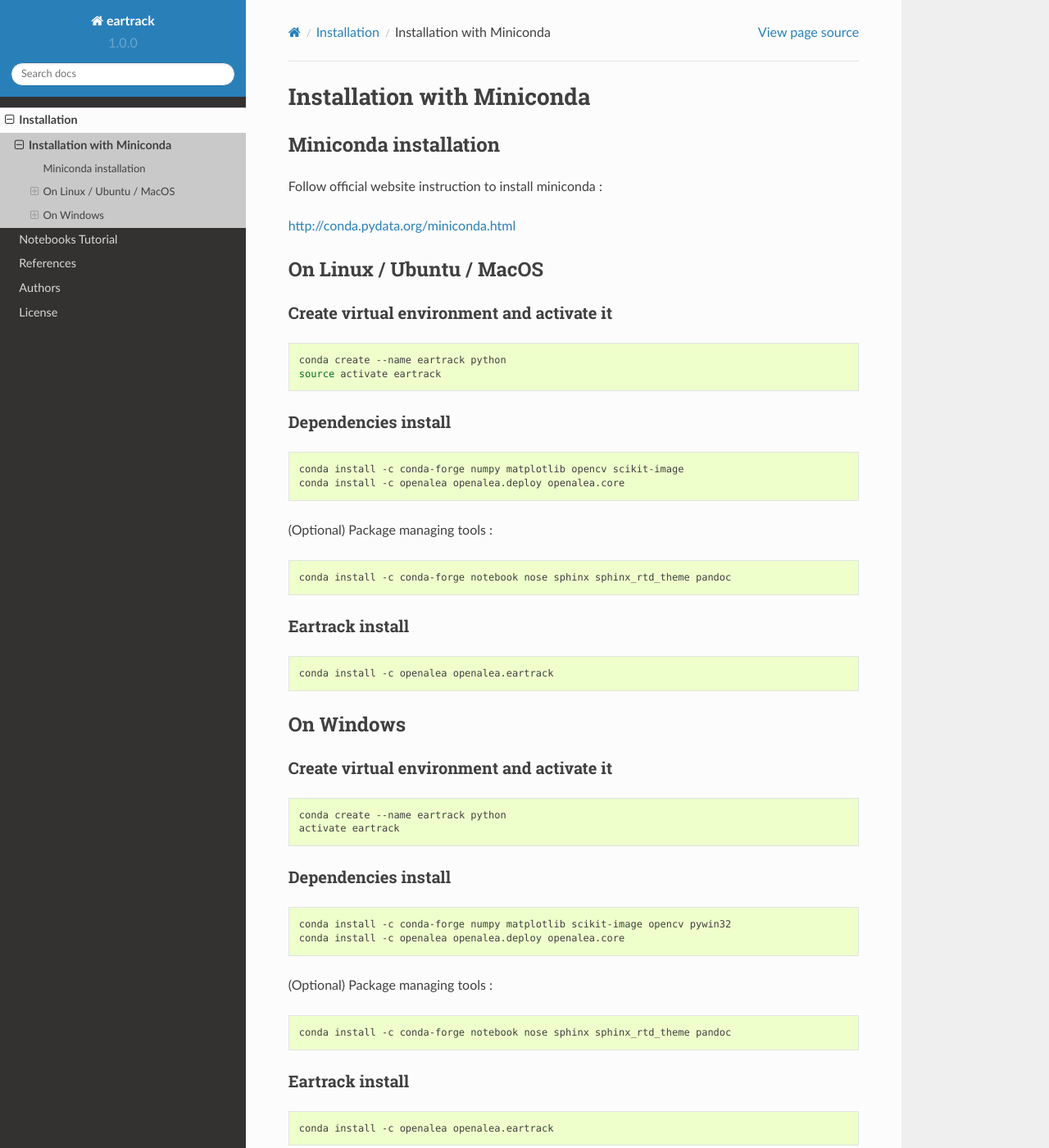
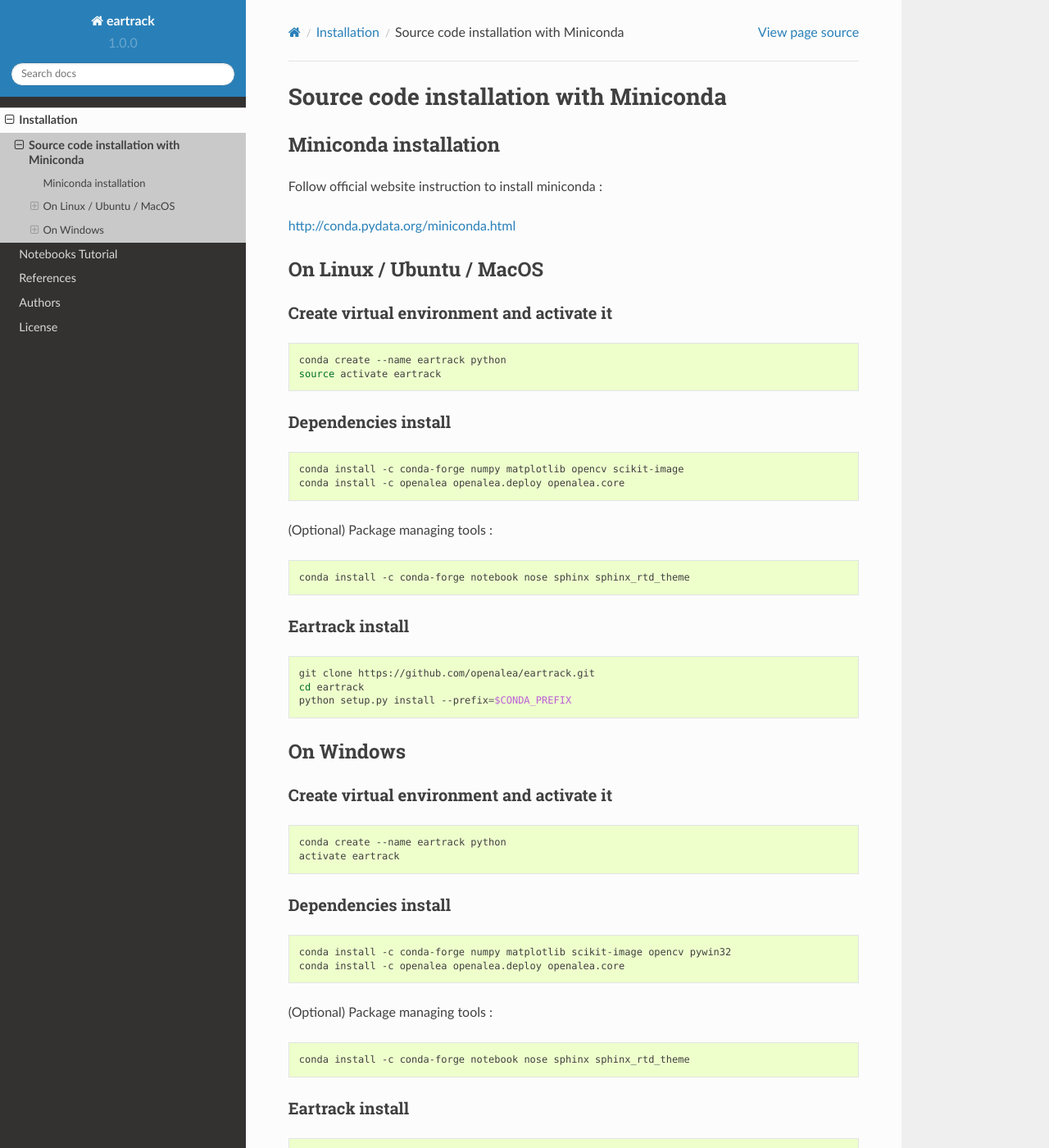
Before and after one commit to openalea/eartrack, a Sphinx documentation site: the page built from doc/source/install/installation_with_miniconda.rst, in a window 1280 px wide and 1400 px high. Shown: the whole window at 82% size. Built offline with Sphinx 7.4.7 and the Read the Docs theme 2.0.0, drawn with Linux system fonts in a browser that asks for light colours; formulas are drawn with MathJax 3; pages that are not in the unit, such as notebooks, are missing from menus; some of the changed text lies outside the part shown.

```diff
--- a/doc/source/install/installation_with_miniconda.rst
+++ b/doc/source/install/installation_with_miniconda.rst
@@ -1,6 +1,6 @@
-===========================
-Installation with Miniconda
-===========================
+=======================================
+Source code installation with Miniconda
+=======================================
 
 Miniconda installation
 ----------------------
@@ -32,7 +32,7 @@ Dependencies install
 
 .. code:: shell
 
-    conda install -c conda-forge notebook nose sphinx sphinx_rtd_theme pandoc
+    conda install -c conda-forge notebook nose sphinx sphinx_rtd_theme
 
 
 Eartrack install
@@ -40,7 +40,10 @@ Eartrack install
 
 .. code:: shell
 
-    conda install -c openalea openalea.eartrack
+    git clone https://github.com/openalea/eartrack.git
+    cd eartrack
+    python setup.py install --prefix=$CONDA_PREFIX
+
 
 On Windows
 ----------
@@ -65,7 +68,7 @@ Dependencies install
 
 .. code:: shell
 
-    conda install -c conda-forge notebook nose sphinx sphinx_rtd_theme pandoc
+    conda install -c conda-forge notebook nose sphinx sphinx_rtd_theme
 
 
 Eartrack install
@@ -73,4 +76,6 @@ Eartrack install
 
 .. code:: shell
 
-    conda install -c openalea openalea.eartrack
+    git clone https://github.com/openalea/eartrack.git
+    cd eartrack
+    python setup.py install --prefix=%CONDA_PREFIX%
```
Also changed, not shown: README.rst (+13 -61 lines).
